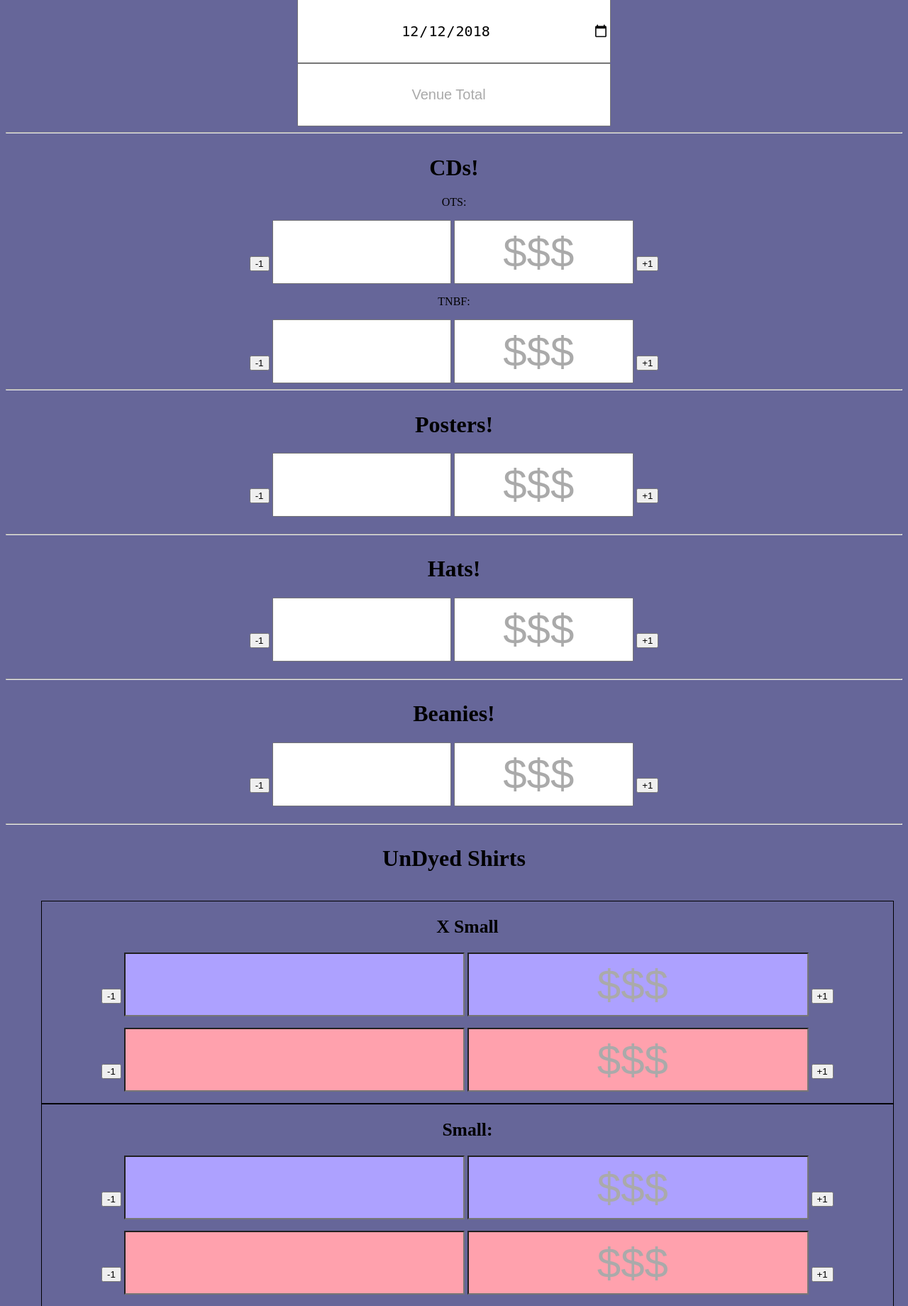
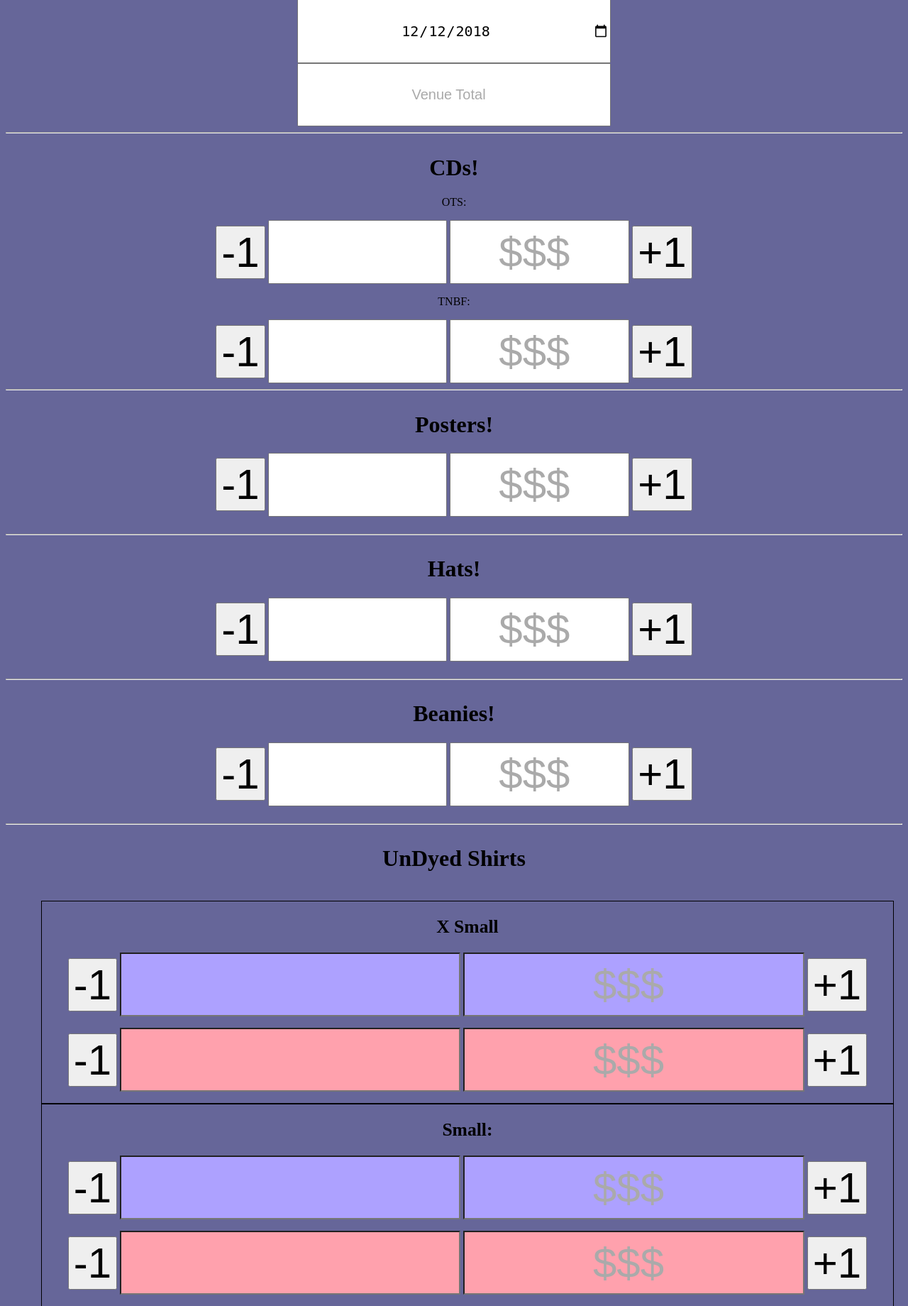
Before and after one commit to beb131/merch-tracker-v1, a PHP site: page / in a window 1280 px wide. Shown: the part 450-2290 px from the top of the page at 71% size. Run offline with PHP 8.4, Linux system fonts and the light colour scheme.

Commit message:
CSS Updates

```diff
--- a/assets/css/style.css
+++ b/assets/css/style.css
@@ -77,6 +77,10 @@ h2 {
 	display: block;
 }
 
+button {
+	font-size:60px;
+}
+
 input {
 	font-size: 60px;
 	text-align: center;
```
